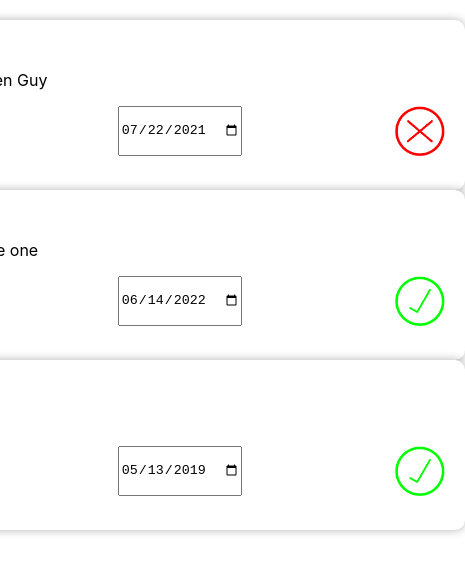
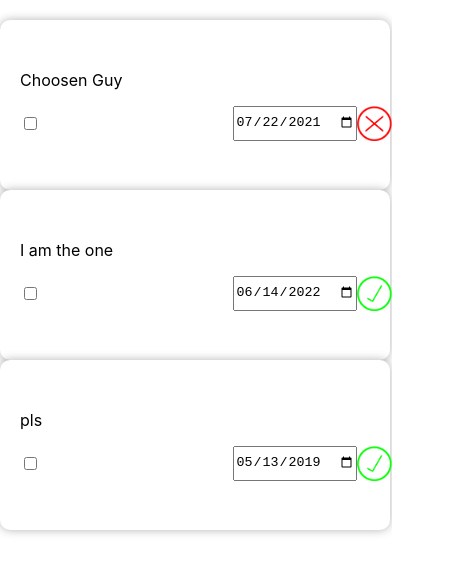
Before and after one commit to pythonandre/app-tareas, a React (Create React App) app: page / in a window 390 px wide. Shown: the top 572 px of the page, 465 px wide, since content can reach past the window. Built offline with nearby package versions, Linux system fonts and the light colour scheme; data requests are answered from the project's data file.

Commit message:
responsive
cards are now responsive

```diff
--- a/src/components/taskComponent.tsx
+++ b/src/components/taskComponent.tsx
@@ -41,7 +41,7 @@ const Task = () => {
               <p className="description">{task.descripcion}</p>
               <div className="inputs">
                 <input type="checkbox" className="checkbox" />
-                <input type="date" value={formatDate(new Date(task.fecha_creacion))}/>
+                <input type="date" className="date" value={formatDate(new Date(task.fecha_creacion))}/>
                 <img
                   src={isOverdue ? cross: mark} style={{width: '10%'}}
                 />
--- a/src/components/taskStyles.css
+++ b/src/components/taskStyles.css
@@ -1,5 +1,5 @@
 .shadowed-task {
-    width: 500px;
+    min-width: 50%;
     height: 130px;
     background-color: #fff;
     border-radius: 10px;
@@ -22,5 +22,5 @@
   }
 
   .date {
-    margin-left: auto;
+    margin-left: 55%;
   }
```
